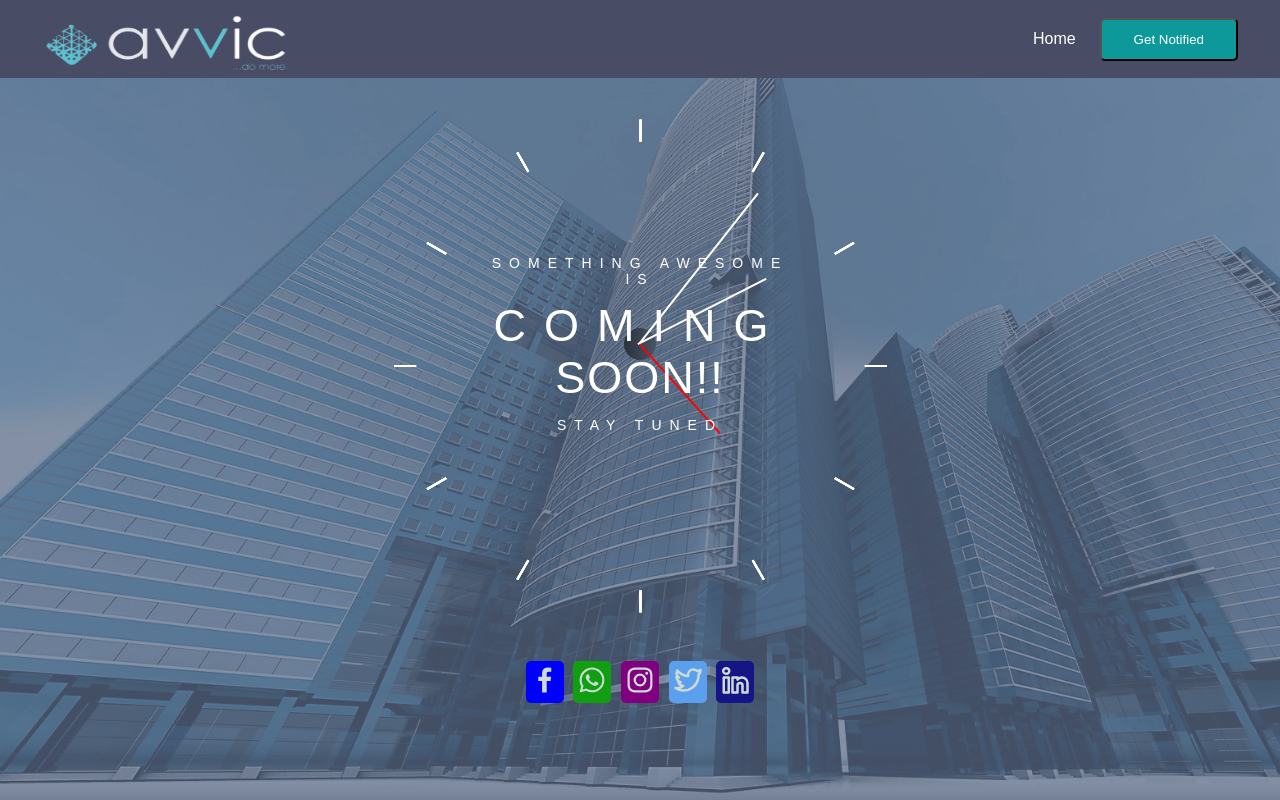
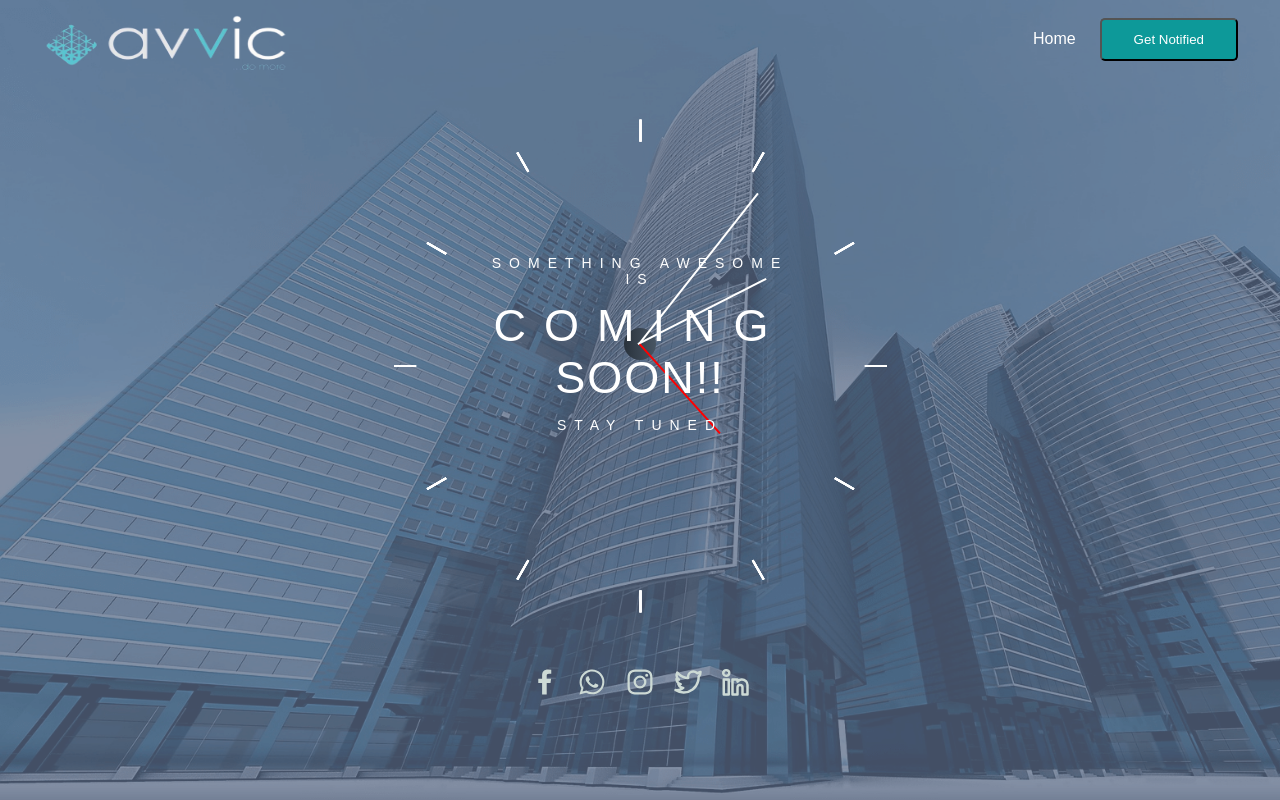
Before and after one commit to Ichie235/AvvicBankComingSoon-page, a React (Create React App) app: page / in a window 1280 px wide. Shown: the top 800 px of the page. Built offline with nearby package versions, Linux system fonts and the light colour scheme; a web font is replaced by a local one.

Commit message:
modified navbar

```diff
--- a/src/components/navbar/NavBar.js
+++ b/src/components/navbar/NavBar.js
@@ -1,35 +1,60 @@
-import React, { useState } from 'react';
-import '../navbar/navbar.css'
-import AvvicLogo1 from "../../assests/images/AvvicLogo-1.png"
+import React, { useState, useEffect } from "react";
+import "../navbar/navbar.css";
+import AvvicLogo1 from "../../assests/images/AvvicLogo-1.png";
 
 const Navbar = () => {
+  // FUNCTION FOR HAMBURGER MENU (RESPONSIVE NAV BAR)
   const [isMobileMenuOpen, setIsMobileMenuOpen] = useState(false);
 
   const toggleMobileMenu = () => {
     setIsMobileMenuOpen(!isMobileMenuOpen);
   };
+  // FUNCTION TO ADJUST THE BACKGROUND COLOR ON SCROLL
+  const [scrollBackground, setScrollBackground] = useState(false);
+  useEffect(() => {
+    const handleScroll = () => {
+      const scrollPosition = window.scrollY;
+      const threshold = 750; // Change this value to adjust when the background color changes
+
+      if (scrollPosition > threshold) {
+        setScrollBackground(true);
+      } else {
+        setScrollBackground(false);
+      }
+    };
+    window.addEventListener("scroll", handleScroll);
+    return () => {
+      window.removeEventListener("scroll", handleScroll);
+    };
+  }, []);
 
   return (
-    <nav className="navbar">
+    <nav className={scrollBackground ? "navbar--scrolled" : "navbar"}>
       <div className="navbar-logo">
-        <a href='/'>
-        <img src={AvvicLogo1} className="navbar-logo" alt='Avvic navbar logo'></img>
+        <a href="/">
+          <img
+            src={AvvicLogo1}
+            className="navbar-logo"
+            alt="Avvic navbar logo"
+          ></img>
         </a>
       </div>
 
-      <div className={`navbar-menu ${isMobileMenuOpen ? 'open' : ''}`}>
+      <div className={`navbar-menu ${isMobileMenuOpen ? "open" : ""}`}>
         <ul className="navbar-nav">
-          <li className="nav-item"><a href="/">Home</a></li>
           <li className="nav-item">
-            <button className='nav-btn'>
-            <a href="#footer-container">Get Notified</a>
+            <a href="/">Home</a>
+          </li>
+          <li className="nav-item">
+            <button className="nav-btn">
+              <a href="#footer-container">Get Notified</a>
             </button>
-            </li>
+          </li>
         </ul>
       </div>
 
       <div className="navbar-mobile-toggle" onClick={toggleMobileMenu}>
-        <i className={`fas ${isMobileMenuOpen ? 'fa-times' : 'fa-bars'}`}></i>
+        <i className={`fas ${isMobileMenuOpen ? "fa-times" : "fa-bars"}`}></i>
       </div>
     </nav>
   );
--- a/src/components/navbar/navbar.css
+++ b/src/components/navbar/navbar.css
@@ -13,10 +13,25 @@
     left: 50%;
     transform: translate(-50%);
     z-index: 99999;
+  }
+  .navbar--scrolled{
+    display: flex;
+    justify-content: space-between;
+    align-items: center;
+    font-size: 1rem;
+    font-weight: 900;
+    padding: 0 30px;
+    color: #f5f5f5;
+    width: 100%;
+    height: 78px;
+    position: fixed;
+    top: 0%;
+    left: 50%;
+    transform: translate(-50%);
+    z-index: 99999;
     background: rgba(72, 77, 101, 1);
-
+    opacity: 0.9;
   }
-
   .navbar-logo {
     font-weight: bold;
     width: 264px;
@@ -50,6 +65,7 @@
   .nav-item {
     margin: 0 12px;
     align-self: baseline;
+
   }
 
   .nav-item a {
@@ -62,15 +78,17 @@
     cursor: pointer;
   }
 
-  @media (max-width: 768px) {
+  @media (max-width: 576px) {
     .navbar-logo {
-      width: 144px;
+      width: 140px;
       height: 48px;
       padding: 2px;
     }
     .navbar-menu {
       position: absolute;
-      top: 100%;
+      margin-top: 100%;
+      margin-left: auto;
+      margin-right: auto;
       left: 0;
       right: 0;
       background-color: #f5f5f5;
--- a/src/page/comingSoon/coming.css
+++ b/src/page/comingSoon/coming.css
@@ -40,30 +40,17 @@
   position: absolute;
   left: 0;
   right: 0;
-  margin-top: 41.3em;
+  margin-top: 41.44em;
   gap: 0.6em;
   width: 100%;
 }
 .social-column {
   padding: 4px;
+  color: rgb(255, 255, 255) !important;
   border-radius: 5px;
   transition: transform 0.2s;
 }
-.social-column:nth-child(1) {
-  background-color: blue;
-}
-.social-column:nth-child(2) {
-  background-color: rgb(17, 158, 17);
-}
-.social-column:nth-child(3) {
-  background-color: purple;
-}
-.social-column:nth-child(4) {
-  background-color: rgb(91, 160, 238);
-}
-.social-column:nth-child(5) {
-  background-color: rgb(21, 21, 133);
-}
+
 .social-column:hover {
   transform: scale(1.2);
 }
```
